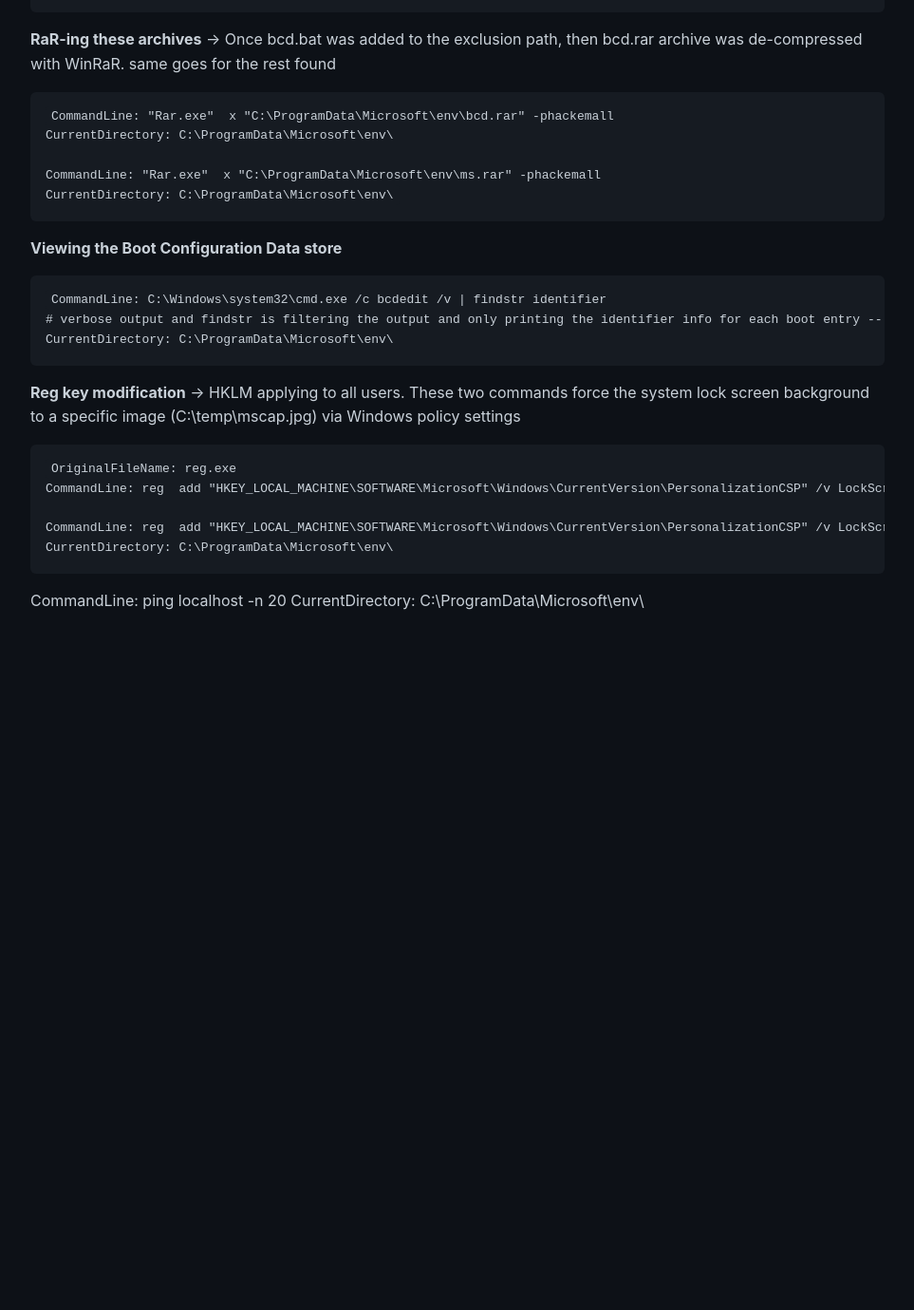
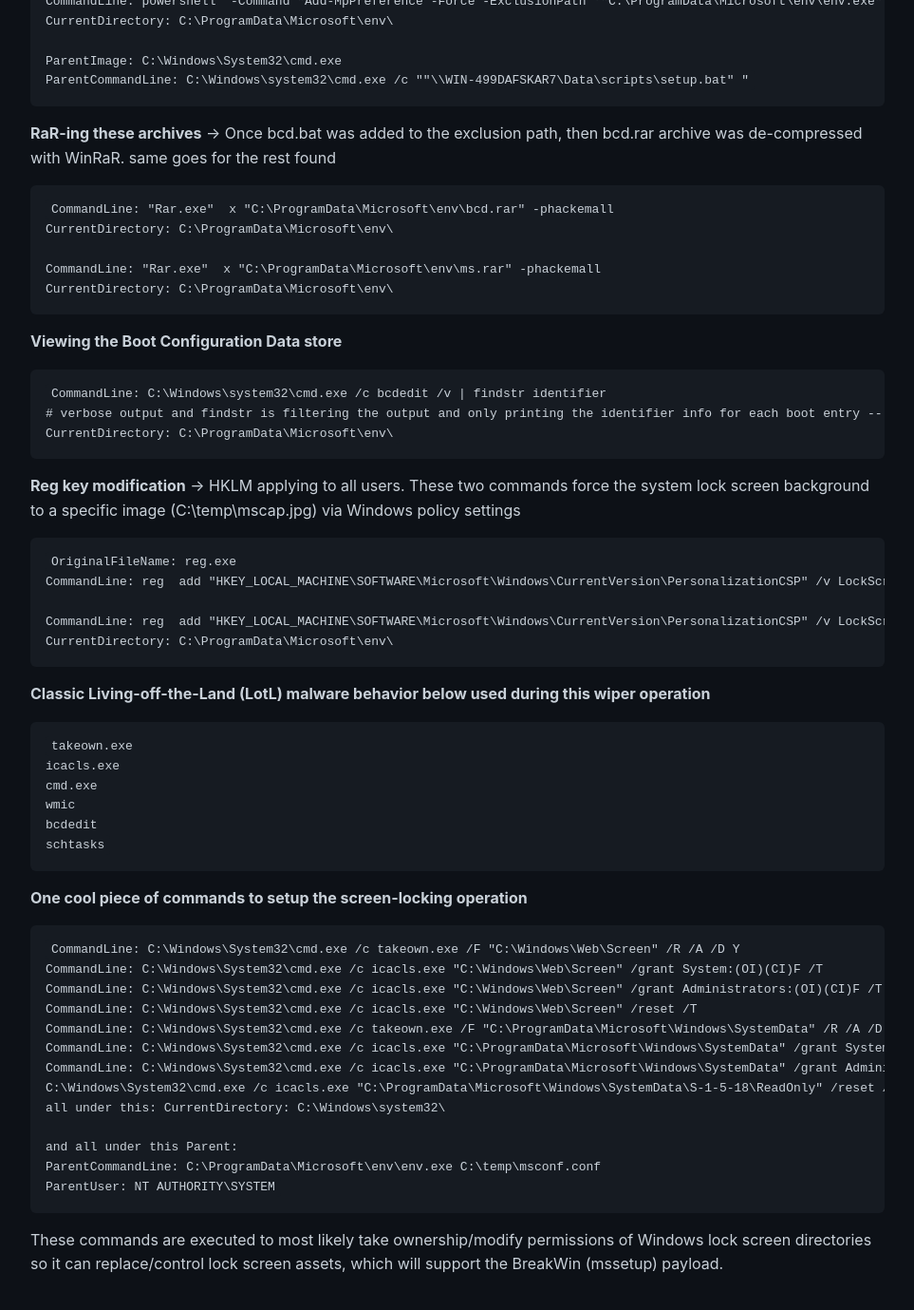
Before and after one commit to soreRum/soreRum.github.io, a Jekyll site: the page built from _posts/2026-03-5-MeteorHit-Indra Lab.md, in a window 1280 px wide and 1400 px high, scrolled down 10470 px. Shown: the top 1379 px of the window at 95% size, without its empty margins (158-1121 px from the left). Built offline with Jekyll 4.4.1, drawn with Linux system fonts in a browser that asks for light colours; our own code applies the rules of GitHub Pages for plain Markdown files; before the commit the page ends 11171 px from its top, so only the background shows below that; some of the changed text lies outside the part shown.

Commit message:
Update 2026-03-5-MeteorHit-Indra Lab.md

````diff
--- a/_posts/2026-03-5-MeteorHit-Indra Lab.md
+++ b/_posts/2026-03-5-MeteorHit-Indra Lab.md
@@ -226,7 +226,7 @@
 
 Q10: `The disk shows a pattern where malware overwrites data (potentially with zero-bytes) and then deletes it, a behavior commonly linked to Wiper malware activity. The USN (Update Sequence Number) is vital for tracking filesystem changes on an NTFS volume, enabling investigators to trace when files are created, modified, or deleted, even if they are no longer present. This is critical for building a timeline of file activity and detecting potential tampering. What is the USN associated with the deletion of the file msuser.reg?`
 
-
+I returned back to the USN Journal ($J) output because it records low-level filesystem activity (file creation, mod, del, rename). We needed to target the USN associated with the deletion of msuser.reg and here is the FileDelete|Close flag operation below:
 
 `msuser.reg,.reg,99635,1,99629,1,,11721008,2024-09-24 16:08:41.5969160,FileDelete|Close,Archive,11721008,C:\Users\Administrator\Desktop\Start Here\Artifacts\C\$Extend\$J`
 The USN is a 64-bit integer so 11 72 10 08 -> 64-bit (8-byte) beautiful..done
@@ -311,5 +311,31 @@
 CurrentDirectory: C:\ProgramData\Microsoft\env\
 ```
 
-CommandLine: ping  localhost -n 20
-CurrentDirectory: C:\ProgramData\Microsoft\env\
+**Classic Living-off-the-Land (LotL) malware behavior below used during this wiper operation**
+
+```
+takeown.exe
+icacls.exe
+cmd.exe
+wmic
+bcdedit
+schtasks
+```
+
+**One cool piece of commands to setup the screen-locking operation**
+```
+CommandLine: C:\Windows\System32\cmd.exe /c takeown.exe /F "C:\Windows\Web\Screen" /R /A /D Y
+CommandLine: C:\Windows\System32\cmd.exe /c icacls.exe "C:\Windows\Web\Screen" /grant System:(OI)(CI)F /T
+CommandLine: C:\Windows\System32\cmd.exe /c icacls.exe "C:\Windows\Web\Screen" /grant Administrators:(OI)(CI)F /T
+CommandLine: C:\Windows\System32\cmd.exe /c icacls.exe "C:\Windows\Web\Screen" /reset /T
+CommandLine: C:\Windows\System32\cmd.exe /c takeown.exe /F "C:\ProgramData\Microsoft\Windows\SystemData" /R /A /D Y
+CommandLine: C:\Windows\System32\cmd.exe /c icacls.exe "C:\ProgramData\Microsoft\Windows\SystemData" /grant System:(OI)(CI)F /T
+CommandLine: C:\Windows\System32\cmd.exe /c icacls.exe "C:\ProgramData\Microsoft\Windows\SystemData" /grant Administrators:(OI)(CI)F /T
+C:\Windows\System32\cmd.exe /c icacls.exe "C:\ProgramData\Microsoft\Windows\SystemData\S-1-5-18\ReadOnly" /reset /T
+all under this: CurrentDirectory: C:\Windows\system32\
+
+and all under this Parent:
+ParentCommandLine: C:\ProgramData\Microsoft\env\env.exe C:\temp\msconf.conf
+ParentUser: NT AUTHORITY\SYSTEM
+```
+These commands are executed to most likely take ownership/modify permissions of Windows lock screen directories so it can replace/control lock screen assets, which will support the BreakWin (mssetup) payload.
````
